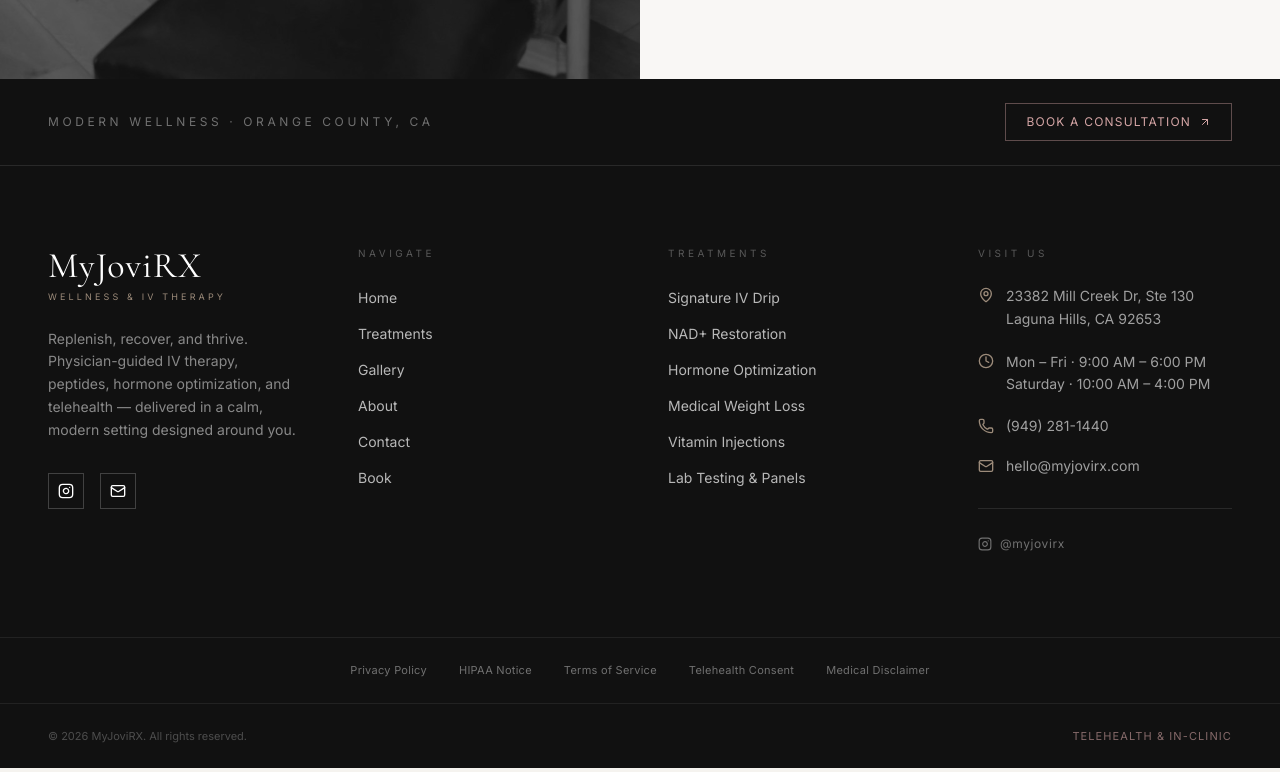
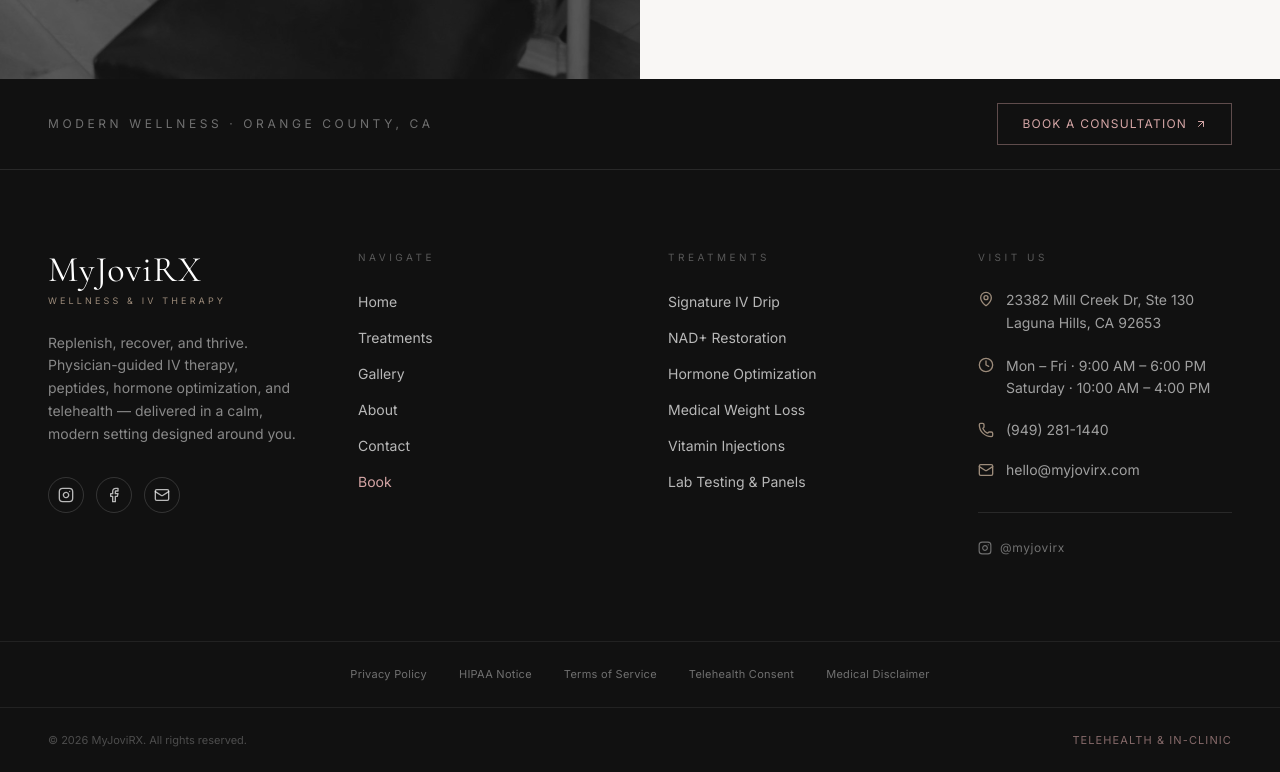
Before and after one commit to symondlibago/MYJOVIRX, a React (Vite) app: page /booking in a window 1280 px wide. Shown: the part 1017-1789 px from the top of the page. Built offline with nearby package versions, Linux system fonts and the light colour scheme.

Commit message:
fixed grouped layout in footer

```diff
--- a/src/components/Layout.jsx
+++ b/src/components/Layout.jsx
@@ -1,10 +1,12 @@
 import React from "react";
 import NavBar from "./NavBar";
 import ScrollToTop from "../components/ui/ScrollToTop";
-import { Link } from "react-router-dom";
-import { Instagram, Mail, Phone, MapPin, Clock, ArrowUpRight, Heart } from "lucide-react";
+import { Link, useLocation } from "react-router-dom";
+import { Instagram, Facebook, Mail, Phone, MapPin, Clock, ArrowUpRight } from "lucide-react";
 
-export default function Layout({ children, currentPageName }) {
+export default function Layout({ children }) {
+  const { pathname } = useLocation();
+
   const navLinks = [
     { name: "Home", path: "/" },
     { name: "Treatments", path: "/services" },
@@ -77,7 +79,7 @@
         }
       `}</style>
       <ScrollToTop />
-      <NavBar currentPage={currentPageName} />
+      <NavBar />
       <main>{children}</main>
 
       {/* ───── FOOTER ───── */}
@@ -91,10 +93,10 @@
             </p>
             <Link
               to="/booking"
-              className="inline-flex items-center gap-2 text-xs tracking-widest uppercase text-[#D4A5A5] border border-[#D4A5A5]/40 px-5 py-2.5 hover:bg-[#D4A5A5]/10 transition-colors duration-300"
+              className="group inline-flex items-center gap-2 text-xs tracking-widest uppercase text-[#D4A5A5] border border-[#D4A5A5]/40 px-6 py-3 hover:bg-[#D4A5A5] hover:text-[#111111] transition-all duration-300"
             >
               Book a Consultation
-              <ArrowUpRight className="w-3 h-3" />
+              <ArrowUpRight className="w-3 h-3 transition-transform group-hover:translate-x-0.5 group-hover:-translate-y-0.5" />
             </Link>
           </div>
         </div>
@@ -117,18 +119,29 @@
                 Replenish, recover, and thrive. Physician-guided IV therapy, peptides, hormone optimization, and telehealth — delivered in a calm, modern setting designed around you.
               </p>
               {/* Social */}
-              <div className="flex items-center gap-4">
+              <div className="flex items-center gap-3">
                 <a
                   href="https://instagram.com"
                   target="_blank"
                   rel="noopener noreferrer"
-                  className="w-9 h-9 flex items-center justify-center border border-white/20 hover:border-[#D4A5A5] hover:text-[#D4A5A5] transition-all duration-300 group"
+                  aria-label="Instagram"
+                  className="w-9 h-9 flex items-center justify-center rounded-full border border-white/15 text-white/70 hover:border-[#D4A5A5] hover:text-[#D4A5A5] hover:-translate-y-0.5 transition-all duration-300"
                 >
                   <Instagram className="w-4 h-4" />
                 </a>
                 <a
+                  href="https://facebook.com"
+                  target="_blank"
+                  rel="noopener noreferrer"
+                  aria-label="Facebook"
+                  className="w-9 h-9 flex items-center justify-center rounded-full border border-white/15 text-white/70 hover:border-[#D4A5A5] hover:text-[#D4A5A5] hover:-translate-y-0.5 transition-all duration-300"
+                >
+                  <Facebook className="w-4 h-4" />
+                </a>
+                <a
                   href="mailto:hello@myjovirx.com"
-                  className="w-9 h-9 flex items-center justify-center border border-white/20 hover:border-[#D4A5A5] hover:text-[#D4A5A5] transition-all duration-300"
+                  aria-label="Email"
+                  className="w-9 h-9 flex items-center justify-center rounded-full border border-white/15 text-white/70 hover:border-[#D4A5A5] hover:text-[#D4A5A5] hover:-translate-y-0.5 transition-all duration-300"
                 >
                   <Mail className="w-4 h-4" />
                 </a>
@@ -146,7 +159,7 @@
                     <Link
                       to={link.path}
                       className={`footer-link text-sm ${
-                        currentPageName === link.name
+                        pathname === link.path
                           ? "text-[#D4A5A5]"
                           : "text-white/70"
                       }`}
@@ -246,7 +259,7 @@
 
         {/* Bottom Bar */}
         <div className="max-w-7xl mx-auto px-6 lg:px-12 py-6">
-          <div className="flex flex-col sm:flex-row items-center justify-between gap-3 text-[11px] text-white/25">
+          <div className="flex flex-col sm:flex-row items-center justify-between gap-4 text-[11px] text-white/25">
             <p>© 2026 MyJoviRX. All rights reserved.</p>
             <p className="text-[#D4A5A5]/60 tracking-widest uppercase">
               Telehealth &amp; In-Clinic
```
